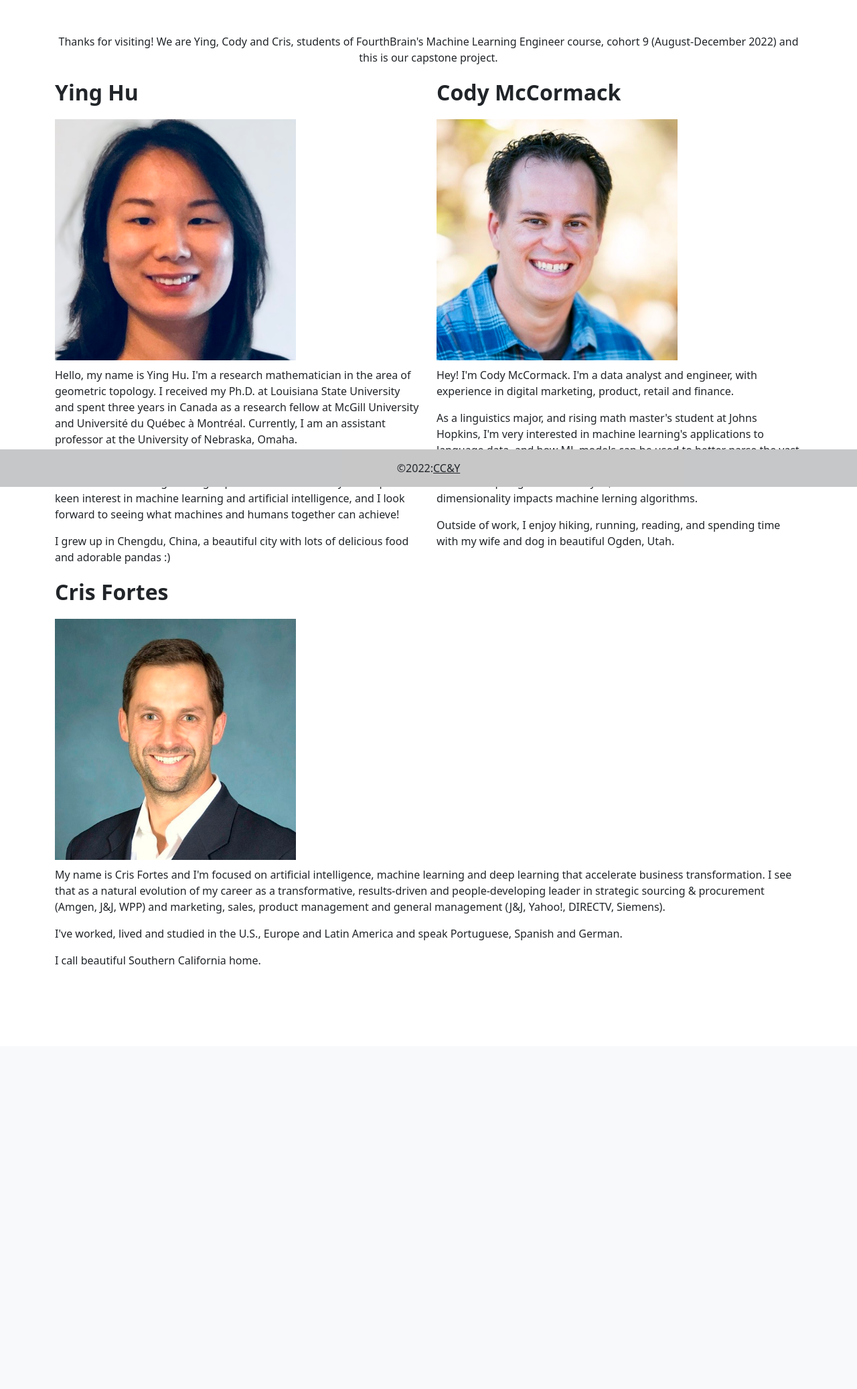
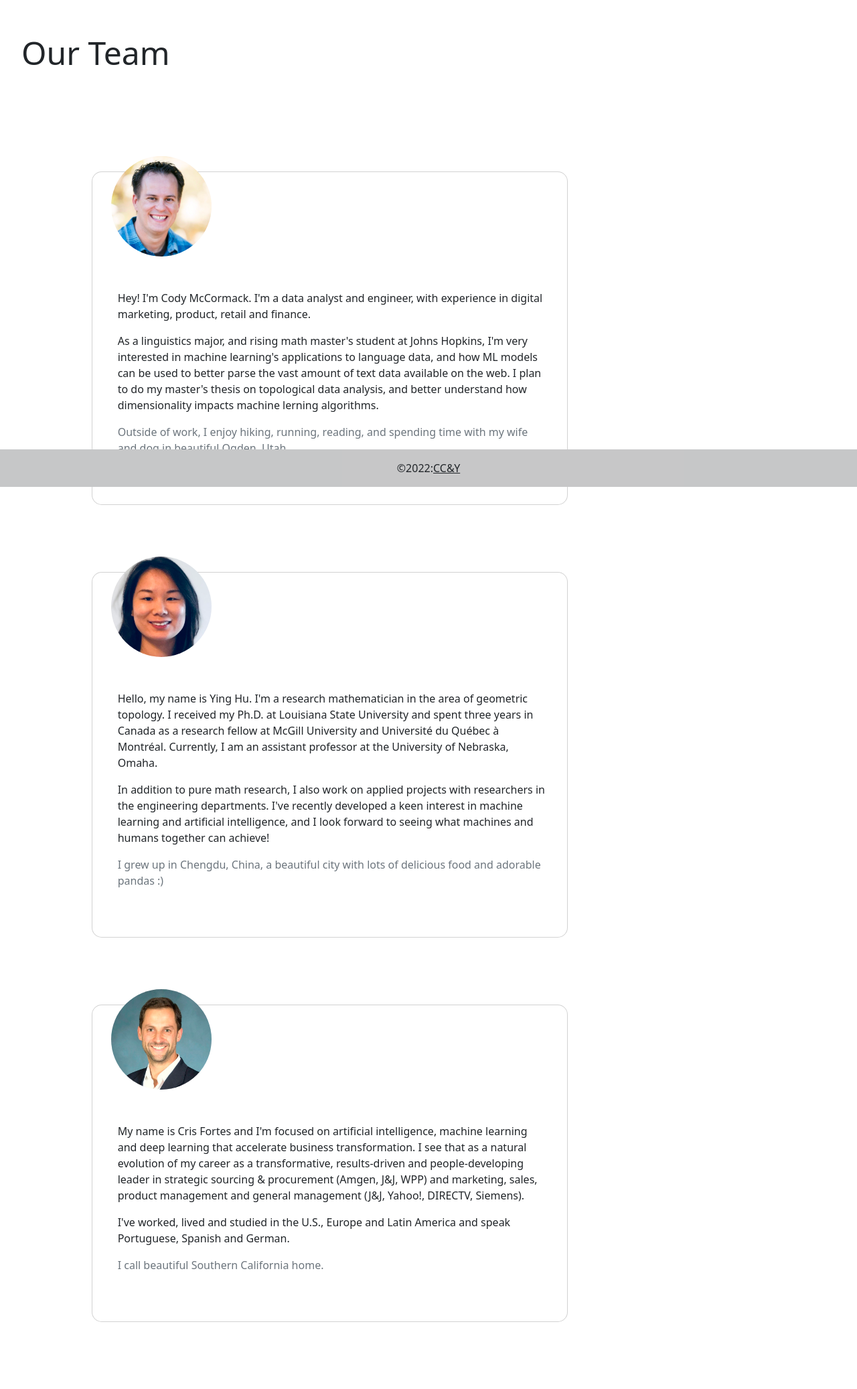
Before and after one commit to LaplaceCherub/glg-project, a Flask app: page /team/ in a window 1280 px wide. Shown: the part 73-2147 px from the top of the page at 67% size. Before the commit the page ends 1513 px from the top, so only its background shows below. Run offline with Flask 2, Linux system fonts and the light colour scheme; some libraries are stand-ins or nearby versions.

Commit message:
update team page

```diff
--- a/flask_app/static/styles.css
+++ b/flask_app/static/styles.css
@@ -3,10 +3,25 @@ body {
     padding-bottom: 100px;
 }
 
-
 h1 {
     font-weight: 400;
 }
+
+.btn {
+    margin-top: 36px;
+    margin-bottom: 45px;
+    background-color: #AB47BC;
+    border: none;
+    color: #fff
+}
+
+.btn:hover {
+    -webkit-transform: scale(1.05);
+    -ms-transform: scale(1.05);
+    transform: scale(1.05);
+    color: #fff
+}
+
 
 /*home*/
 .home-page-text {
@@ -14,6 +29,45 @@ h1 {
     margin-top: 30px;
 }
 
+/*team*/
+
+.title {
+    font-size: 20px;
+    font-weight: 400;
+}
+
+.mt-100 {
+    margin-top: 100px
+}
+
+.profile img {
+    width: 150px;
+    height: 150px;
+    border-radius: 50%
+}
+
+.profile-text {
+    margin: 50px auto 10px 10px;
+}
+.card {
+    border-radius: 15px;
+    margin-left: 30px;
+    margin-right: 30px;
+}
+
+.card-body {
+    position: relative;
+    bottom: 40px;
+}
+
+
+
+.header {
+    padding-top: 40px
+}
+
+
+/*Cody*/
 .page-title {
     margin: 50px auto 20px 20px;
 }
@@ -36,11 +90,6 @@ h1 {
     padding: 50px;
 }
 
-
-
-.btn {
-    margin-top: 10px;
-}
 
 .team_bio {
     text-align: left;
@@ -73,11 +122,11 @@ h1 {
 }
 
 .nav-link:hover {
-    color: #009DAE;
+    color: black;
 }
 
 .nav-link:active {
-    color: #009DAE;
+    color: black;
 }
 
 
--- a/flask_app/templates/index.html
+++ b/flask_app/templates/index.html
@@ -13,8 +13,8 @@ GLG Match Maker
         <div class="home-page-text">
         <p class="text-justify"><a href="https://glginsights.com/articles/glg-survey-most-c-suite-execs-expect-the-covid-19-recession-to-have-greater-short-term-less-long-term-impact-than-2008-recession/">GLG</a>'s business largely revolves around matching clients with topic experts so that they can meet by phone, video or in person.</p>
         <p class="text-justify">To do that a client submits a request describing the topic(s) they seek to gain expertise on and GLG in turn searches their database of 1 million experts for the right match so that the meeting can be scheduled in short order.</p>
-        <p>Our web app uses natural language processing (NLP) to quickly and accurately identify the key topic(s) contained in each client request so that the matching process can be semi-automated via machine learning.</p>
-        <p>For an in-depth and technical look, we invite you to also visit our Github repository.</p>
+        <p>Our web app uses natural language processing (NLP) to quickly retrieve the key infomation contained in each client request. These information can be further used by a recommendation model so that the matching process can be semi-automated.</p>
+        <p>For an in-depth and technical look, we invite you to also visit our <a href="https://github.com/LaplaceCherub/glg-project">Github repository</a>.</p>
         <p>To test drive our web app, simply go to the <a href='/try'>Try it Out</a> tab and enter your own request for topic expertise.</p>
 
         </div>
--- a/flask_app/templates/team.html
+++ b/flask_app/templates/team.html
@@ -3,43 +3,56 @@
 {%block title%}Team{%endblock%}
 
 {%block header%}
-
+ Our Team
 {%endblock%}
 
 {%block content%}
-    <div class="container text-center">
-        <div class="row align-items-start">
-
-            <p class="text-justify">Thanks for visiting! We are Ying, Cody and Cris, students of FourthBrain's Machine Learning Engineer course, cohort 9 (August-December 2022) and this is our capstone project.</p>
+    <div class='container mx-auto mt-5 col-md-10 mt-100'>
 
 
-        <div class="col team_bio">
-            <p class="team_page_name">Ying Hu</p>
-            <img src="../static/ying_hu.png" class="team_image">
-            <p>
-                Hello, my name is Ying Hu. I'm a research mathematician in the area of geometric topology. I received my Ph.D. at Louisiana State University and spent three years in Canada as a research fellow at McGill University and Université du Québec à Montréal. Currently, I am an assistant professor at the University of Nebraska, Omaha.
-            </p>
-            <p>
-                In addition to pure math research, I also work on applied projects with researchers in the engineering departments. I've recently developed a keen interest in machine learning and artificial intelligence, and I look forward to seeing what machines and humans together can achieve!
-            </p>
-            <p>
-                I grew up in Chengdu, China, a beautiful city with lots of delicious food and adorable pandas :)
-            </p>
-        </div>
-        <div class="col team_bio">
-            <p class="team_page_name">Cody McCormack</p>
-            <img src="../static/cody_mccormack.png" class="team_image">
-            <p>Hey! I'm Cody McCormack. I'm a data analyst and engineer, with experience in digital marketing, product, retail and finance.</p>
-            <p>As a linguistics major, and rising math master's student at Johns Hopkins, I'm very interested in machine learning's applications to language data, and how ML models can be used to better parse the vast amount of text data available on the web. I plan to do my master's thesis on topological data analysis, and better understand how dimensionality impacts machine lerning algorithms.</p>
-            <p>Outside of work, I enjoy hiking, running, reading, and spending time with my wife and dog in beautiful Ogden, Utah.</p>
-        </div>
-        <div class="col team_bio">
-            <p class="team_page_name">Cris Fortes</p>
-            <img src="../static/cris_fortes.png" class="team_image">
-            <p>My name is Cris Fortes and I'm focused on artificial intelligence, machine learning and deep learning that accelerate business transformation. I see that as a natural evolution of my career as a transformative, results-driven and people-developing leader in strategic sourcing & procurement (Amgen, J&J, WPP) and marketing, sales, product management and general management (J&J, Yahoo!, DIRECTV, Siemens).</p>
-            <p>I've worked, lived and studied in the U.S., Europe and Latin America and speak Portuguese, Spanish and German.</p>
-            <p>I call beautiful Southern California home. </p>
-        </div>
+    <div class="row">
+        <div class="card col-md-8 mt-100">
+            <div class="card-content">
+                <div class="card-body">
+                    <div class="profile"> <img src="../static/cody_mccormack.png"> </div>
+                        <div class="profile-text">
+                            <p>Hey! I'm Cody McCormack. I'm a data analyst and engineer, with experience in digital marketing, product, retail and finance.</p>
+                            <p>As a linguistics major, and rising math master's student at Johns Hopkins, I'm very interested in machine learning's applications to language data, and how ML models can be used to better parse the vast amount of text data available on the web. I plan to do my master's thesis on topological data analysis, and better understand how dimensionality impacts machine lerning algorithms.</p>
+                            <p> <samll class="text-muted">Outside of work, I enjoy hiking, running, reading, and spending time with my wife and dog in beautiful Ogden, Utah.</samll></p>
+                        </div>
+                </div>
+            </div>
         </div>
     </div>
+        <div class="row">
+            <div class="card col-md-8 mt-100">
+                <div class="card-content">
+                    <div class="card-body">
+                        <div class="profile"> <img src="../static/ying_hu.png"> </div>
+                            <div class="profile-text">
+                                <p>Hello, my name is Ying Hu. I'm a research mathematician in the area of geometric topology. I received my Ph.D. at Louisiana State University and spent three years in Canada as a research fellow at McGill University and Université du Québec à Montréal. Currently, I am an assistant professor at the University of Nebraska, Omaha. </p>
+                                <p>In addition to pure math research, I also work on applied projects with researchers in the engineering departments. I've recently developed a keen interest in machine learning and artificial intelligence, and I look forward to seeing what machines and humans together can achieve! </p>
+                                <p> <samll class="text-muted">I grew up in Chengdu, China, a beautiful city with lots of delicious food and adorable pandas :)</samll></p>
+                            </div>
+                    </div>
+                </div>
+            </div>
+        </div>
+
+    <div class="row">
+        <div class="card col-md-8 mt-100">
+            <div class="card-content">
+                <div class="card-body">
+                    <div class="profile"> <img src="../static/cris_fortes.png"> </div>
+                        <div class="profile-text">
+                            <p>My name is Cris Fortes and I'm focused on artificial intelligence, machine learning and deep learning that accelerate business transformation. I see that as a natural evolution of my career as a transformative, results-driven and people-developing leader in strategic sourcing & procurement (Amgen, J&J, WPP) and marketing, sales, product management and general management (J&J, Yahoo!, DIRECTV, Siemens).</p>
+            <p>I've worked, lived and studied in the U.S., Europe and Latin America and speak Portuguese, Spanish and German.</p>
+            <p> <samll class="text-muted">I call beautiful Southern California home.</samll></p>
+                        </div>
+                </div>
+            </div>
+        </div>
+    </div>
+</div>
+
 {%endblock%}
```
